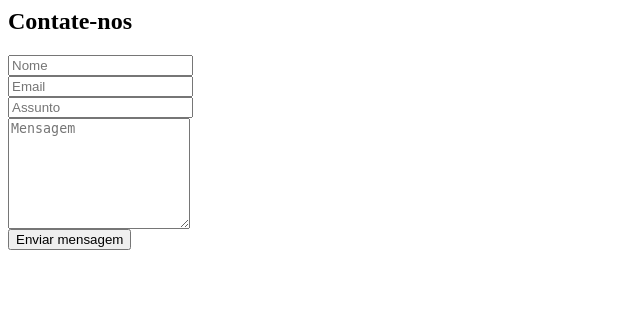
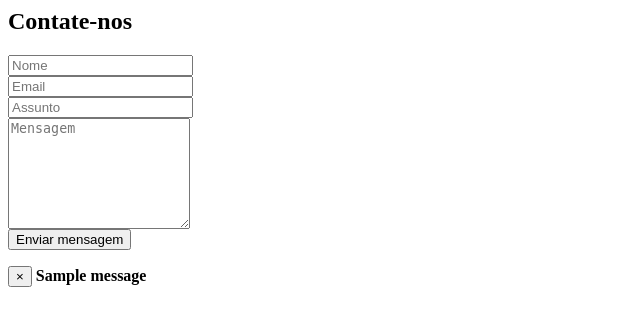
Before and after one commit to franciscowendel/django-fusion, a Django app: template fusion/core/templates/contact.html in a window 1280 px wide. Shown: the top 326 px of the page, without its empty margins (0-640 px from the left). Run offline with Django 3.2, Linux system fonts and the light colour scheme; the template is opened without the code that fills it, so the values that code supplies are empty; tables that the repository leaves empty hold one stand-in row (values such as "Sample post"); one stand-in notice (Sample message) is shown.

Commit message:
Alerta adicionado no template do formulário close #22

```diff
--- a/fusion/core/templates/contact.html
+++ b/fusion/core/templates/contact.html
@@ -49,3 +49,16 @@
       </div>
     </section>
     <!-- Contact Section End -->
+
+    <div class="container">
+      {% if messages %}
+         {% for m in messages %}
+            <div class="alert alert-{{ m.tags }}">
+               <button type="button" class="close" data-dismiss="alert">
+                  <span aria-hidden="true">&times;</span>
+               </button>
+              <strong>{{ m }}</strong>
+            </div>
+         {% endfor %}
+      {% endif %}
+    </div>
```
